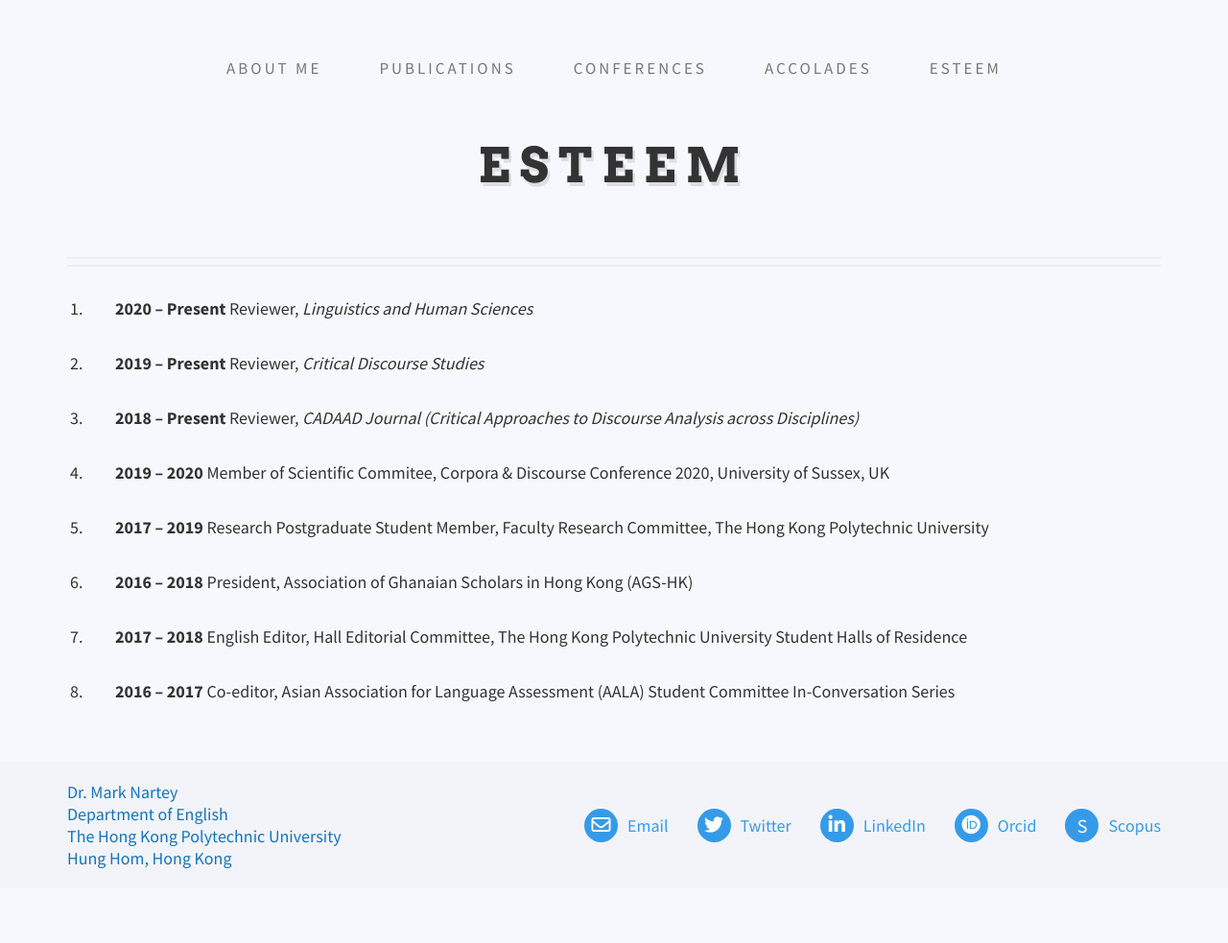
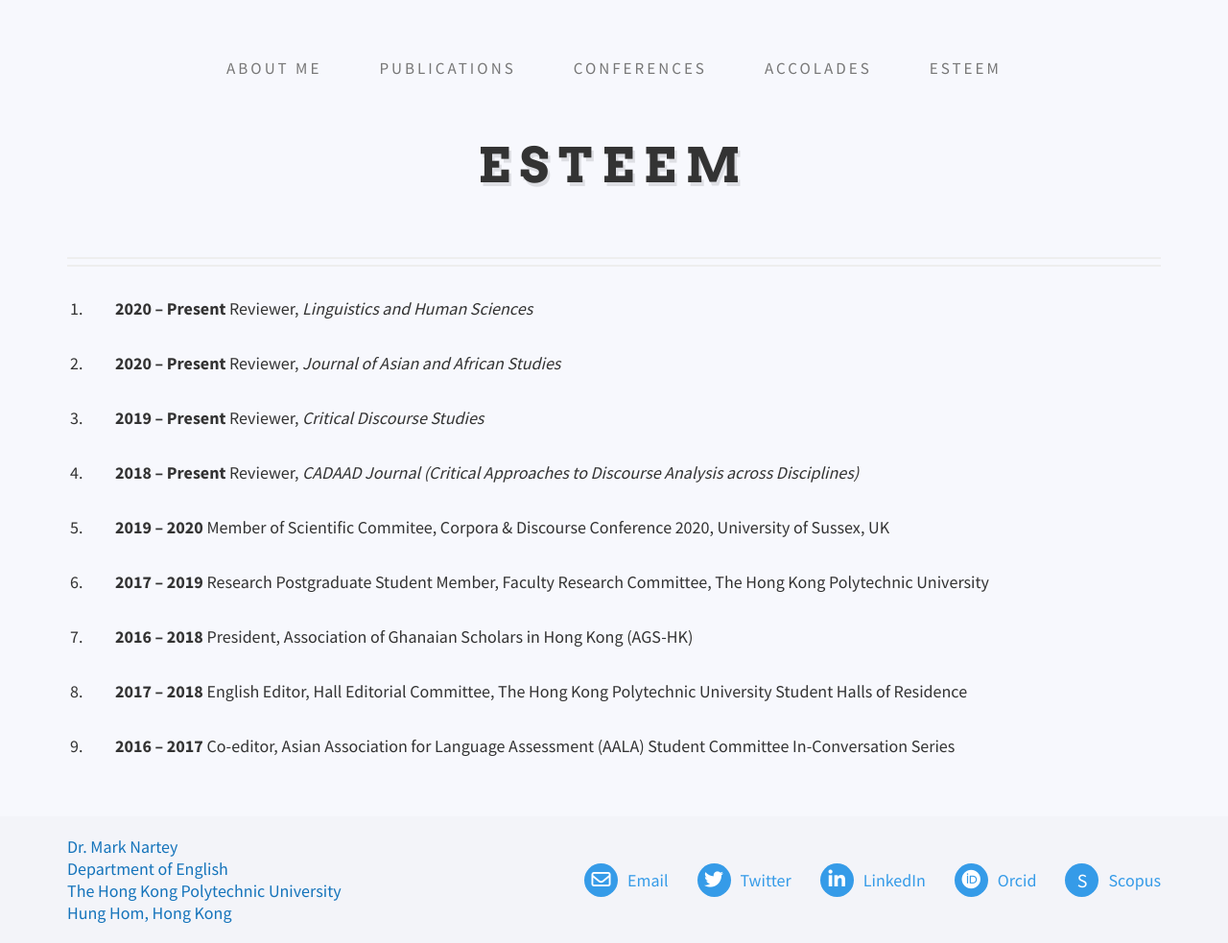
Before and after one commit to danielcornock/marknartey.com, a Jekyll site: the page built from _pages/esteem-measures.md, in a window 1280 px wide. Shown: the whole page at 96% size. Built offline with Jekyll 4.4.1, drawn with Linux system fonts in a browser that asks for light colours; nearby versions of some CDN libraries; before the commit the page ends 926 px from its top, so only the background shows below that.

Commit message:
Update Content “Esteem Measures”

```diff
--- a/_data/esteem-measures.yml
+++ b/_data/esteem-measures.yml
@@ -1,5 +1,6 @@
 items:
   - content: <b>2020 – Present</b> Reviewer, <i>Linguistics and Human Sciences</i>
+  - content: <b>2020 – Present</b> Reviewer, <i>Journal of Asian and African Studies</i>
   - content: <b>2019 – Present</b> Reviewer, <i>Critical Discourse Studies</i>
   - content: <b>2018 – Present</b> Reviewer, <i>CADAAD Journal (Critical Approaches
       to Discourse Analysis across Disciplines)</i>
```
